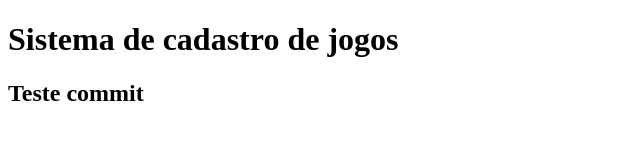
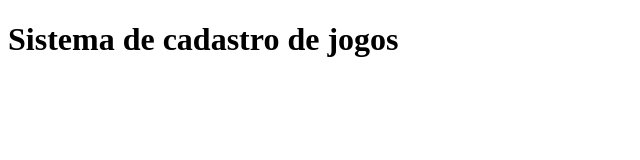
Before and after one commit to mmurilosilva/sistema-de-cadastro, a plain HTML site: page index.html in a window 1280 px wide. Shown: the whole page, without its empty margins (0-640 px from the left). Drawn offline with Linux system fonts and the light colour scheme.

Commit message:
voltando para versao anterior do index

```diff
--- a/index.html
+++ b/index.html
@@ -9,7 +9,5 @@
 <body>
     <h1>Sistema de cadastro de jogos</h1>
     <script src="app.js"></script>
-    <h2>Teste commit</h2>
-
 </body>
 </html>
```
